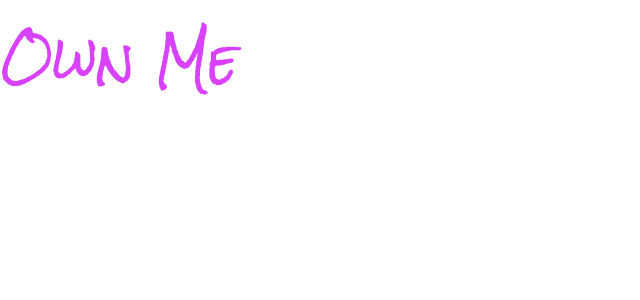
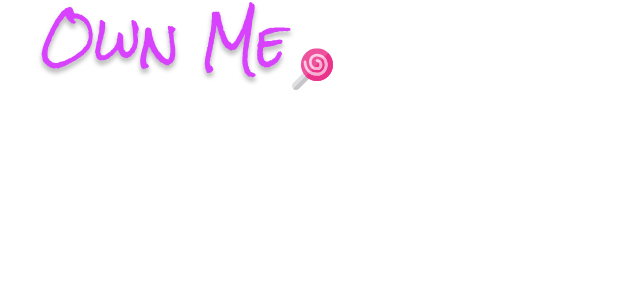
Before and after one commit to own-me/nude-promo, a React app: page / in a window 1280 px wide. Shown: the top 300 px of the page, without its empty margins (0-640 px from the left). Built offline with nearby package versions, Linux system fonts and the light colour scheme.

Commit message:
add logo image

```diff
--- a/components/TopNav.tsx
+++ b/components/TopNav.tsx
@@ -1,5 +1,6 @@
 import React from "react";
 import styled from "styled-components";
+import logo from "../media/logo.svg";
 
 const TopNavContainer = styled.div`
     width: 100%;
@@ -10,12 +11,6 @@ const BrandContainer = styled.div`
 
 `;
 
-const BrandText = styled.span`
-    font-family: Rock Salt, Open Sans;
-    font-size: 50px;
-    color: #D842FE;
-`;
-
 const BrandLogo = styled.img`
 
 `;
@@ -24,8 +19,7 @@ export default function TopNav() {
     return (
         <TopNavContainer>
             <BrandContainer>
-                <BrandText>Own Me</BrandText>
-                <BrandLogo src="" />
+                <BrandLogo src={logo} />
             </BrandContainer>
         </TopNavContainer>
     );
```
Also changed, not shown: media/logo.svg (added).
